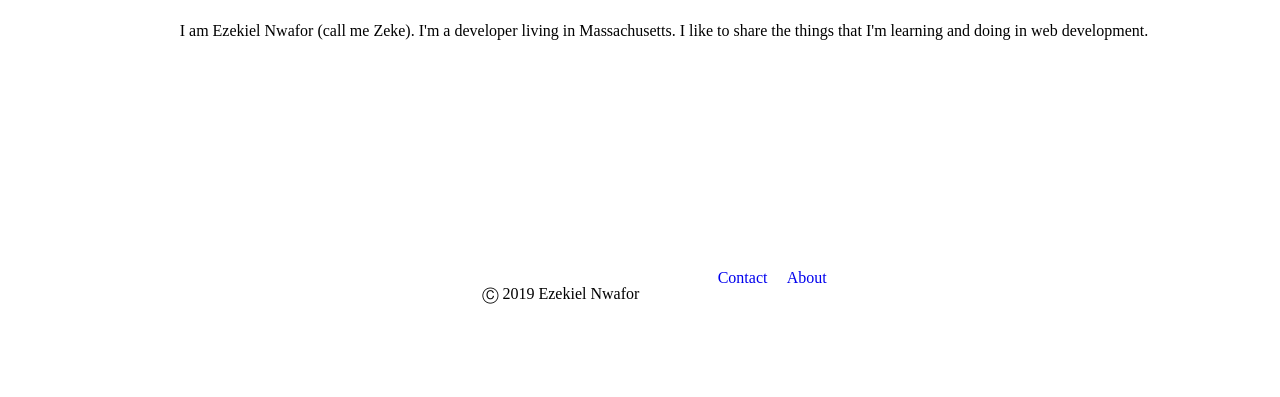
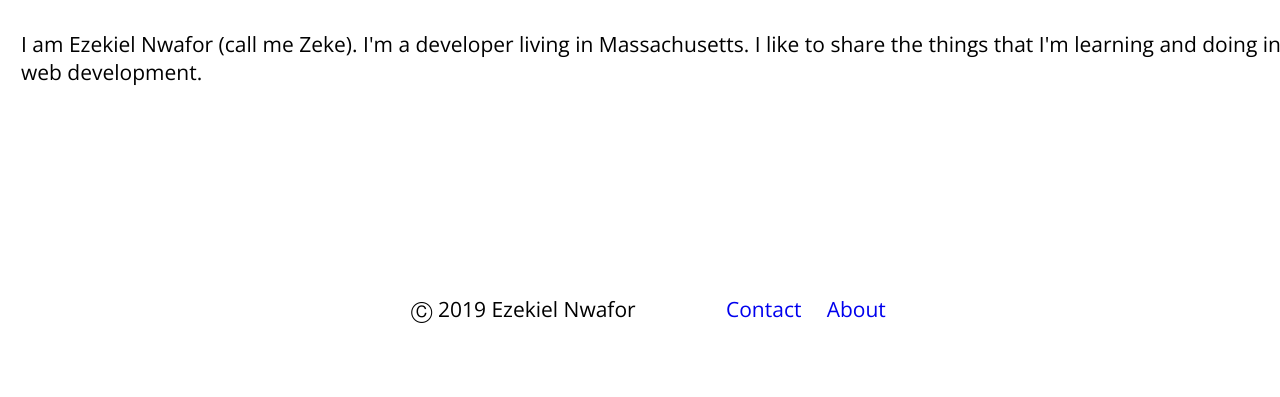
Before and after one commit to Ezekiel-Nwafor/zeke-the-dev, a Gatsby site: page / in a window 1280 px wide. Shown: the part 451-848 px from the top of the page. Built offline with nearby package versions, Linux system fonts and the light colour scheme; Gatsby itself is replaced by a stand-in of ours; a web font is replaced by a local one.

Commit message:
added global styling got fonts to work

```diff
--- a/gatsby-browser.js
+++ b/gatsby-browser.js
@@ -1,2 +1,3 @@
 import 'typeface-francois-one';
-import "typeface-open-sans";
+import 'typeface-open-sans';
+import "./src/styles/global.css";
--- a/src/components/footer.js
+++ b/src/components/footer.js
@@ -25,23 +25,30 @@ const StyledLink = styled(Link)`
 const Li = styled.li`
     margin-right: 1.2rem;
 `
+const P = styled.p`
+    margin: 0;
+`
 
 const ParagraphContainer = styled.div `
     margin-right: 1.2rem;
-
+    display: flex;
+    align-items: center;
+    justify-content: center;
 `
 
 const LinkContainer = styled.div`
     margin-left: 1.2rem;
-
+    display: flex;
+    flex-direction: row;
+    align-items: center;
+    justify-content: center;
 `
-
 
 const Footer = () => {
     return (
         <StyledFooter>
             <ParagraphContainer>
-                <p>&#9400; 2019 Ezekiel Nwafor </p>
+                <P>&#9400; 2019 Ezekiel Nwafor </P>
             </ParagraphContainer>
 
             <LinkContainer>
--- /dev/null
+++ b/src/styles/global.css
@@ -0,0 +1,40 @@
+html{
+    font-size: 21px;
+}
+
+body {
+    margin: 0;
+    padding: 0;
+    font-family: 'Open Sans', sans-serif;
+}
+
+/*------ Header Styling ------*/
+h1,h2,h3
+h4,h5,h6{
+    font-family: 'Francois One', Sans-serif;
+}
+
+h1{
+    font-size: 2.3em;
+}
+
+h2{
+    font-size: 2em;
+}
+
+h3{
+    font-size: 1.7em;
+}
+
+h4{
+    font-size: 1.4em;
+}
+
+h5{
+    font-size: 1.1em;
+}
+
+h6{
+    font-size: 0.8em;
+}
+/*------  ------*/
```
